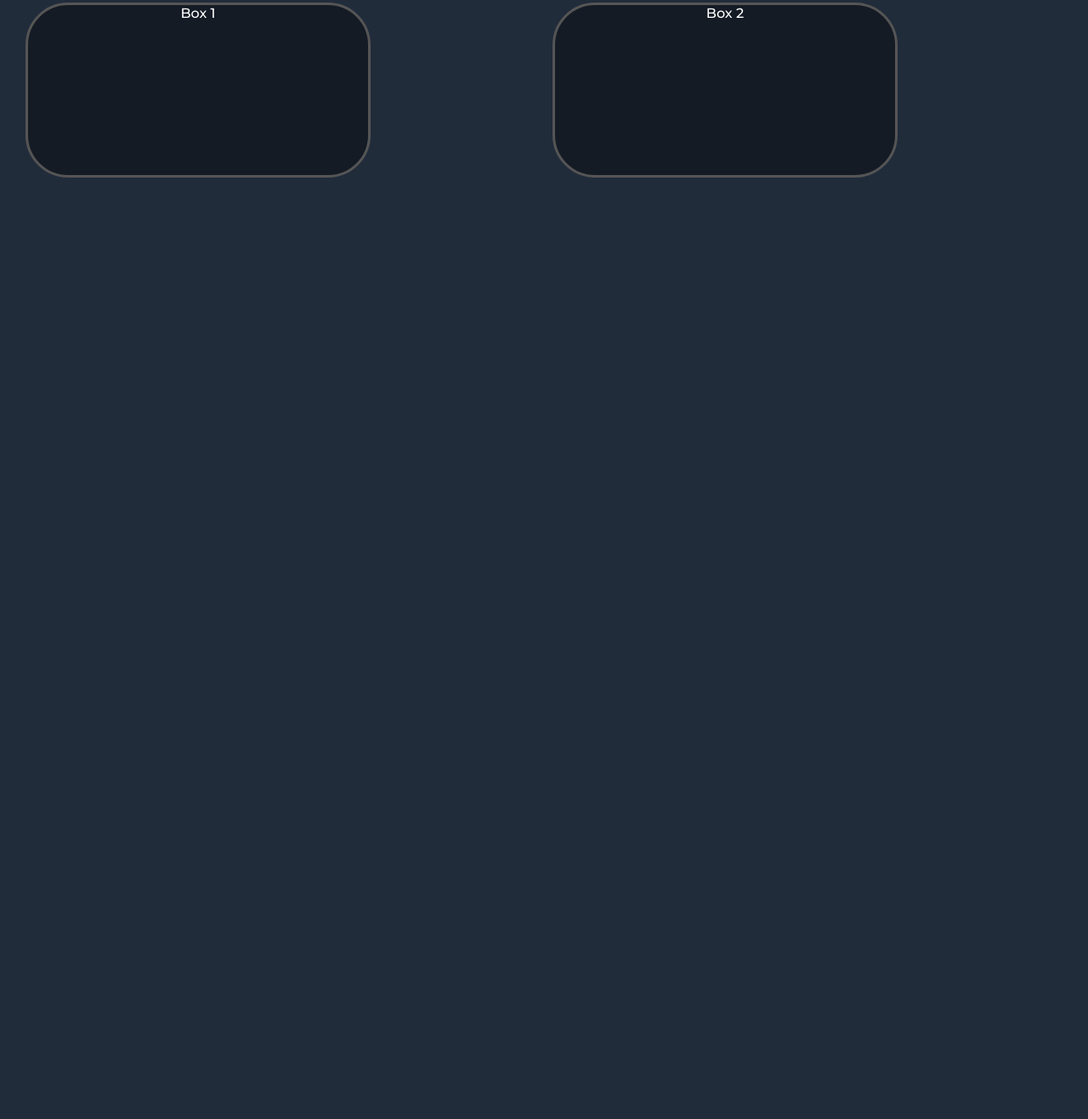
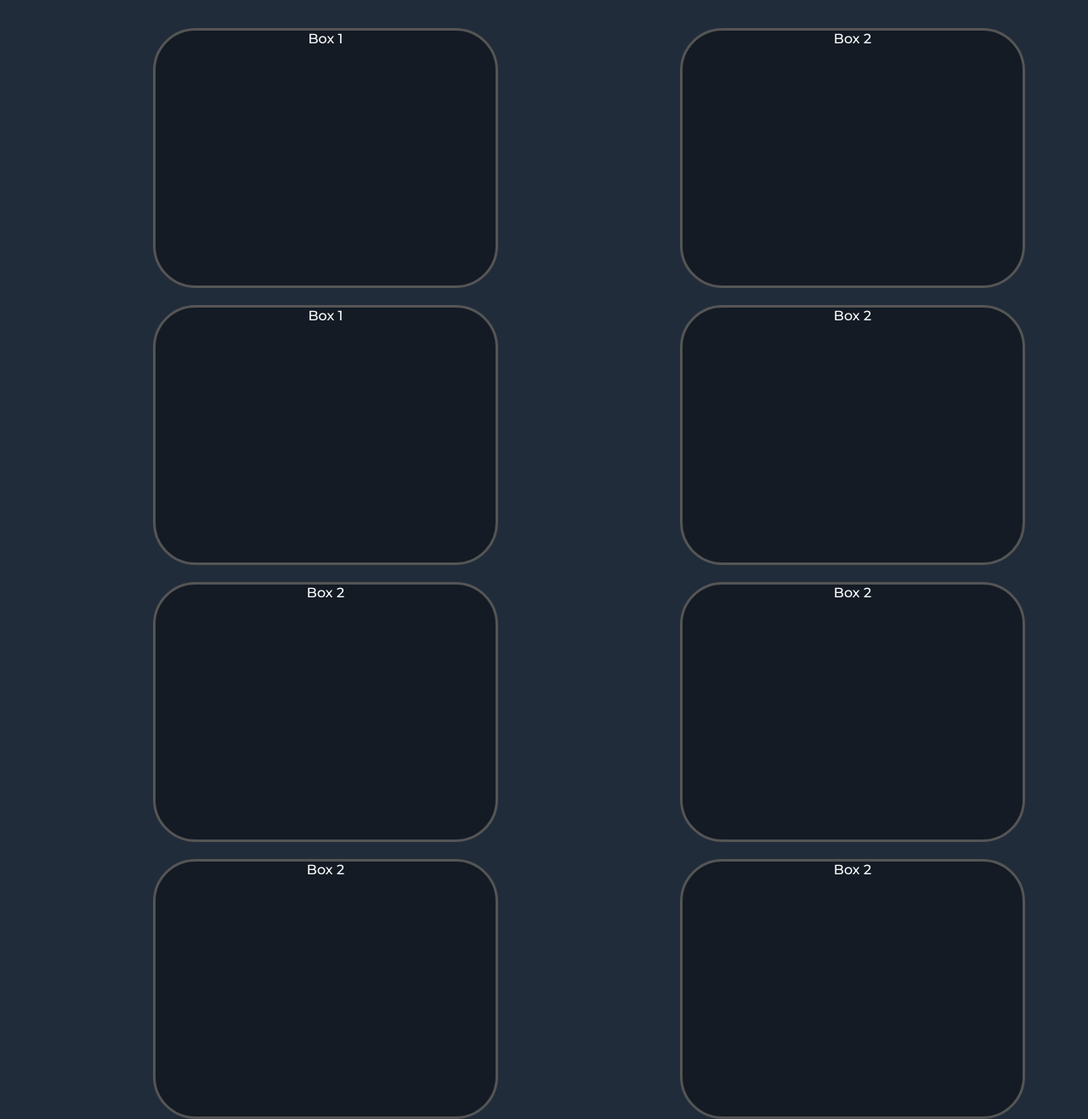
Before and after one commit to harryg15/Lap1_Community_Page_Project, a plain HTML site: page client/index.html in a window 1280 px wide. Shown: the part 117-1434 px from the top of the page at 85% size. Before the commit the page ends 800 px from the top, so only its background shows below. Drawn offline with Linux system fonts and the light colour scheme.

Commit message:
adding these files

```diff
--- a/client/index.css
+++ b/client/index.css
@@ -6,11 +6,25 @@
     margin: 10px;
     padding: 20px;
     /* grid-template-columns: 1fr 1fr; */
-    grid-template-columns: repeat(auto-fit, minmax(19rem, 1fr));
+    grid-template-columns: repeat(auto-fit, minmax(25rem, 1fr));
     grid-gap: 20px;
 }
 
 .formbox1 {
+    height: 300px;
+    width: 400px;
+    text-align: center;
+    border: solid rgb(85, 85, 85);
+    background-color: #141b25;
+    border-radius: 50px;
+    color: #ffffff;
+    position: relative;
+    left: 150px;
+    top:30px
+
+}
+
+/* .formbox2 {
     height: 200px;
     width: 400px;
     text-align: center;
@@ -18,14 +32,4 @@
     background-color: #141b25;
     border-radius: 50px;
     color: #ffffff;
-}
-
-.formbox2 {
-    height: 200px;
-    width: 400px;
-    text-align: center;
-    border: solid rgb(85, 85, 85);
-    background-color: #141b25;
-    border-radius: 50px;
-    color: #ffffff;
-}
+} */
--- a/client/index.html
+++ b/client/index.html
@@ -37,7 +37,14 @@
 
     <div class="wrapper">
          <div class="formbox1">Box 1</div>
-         <div class="formbox2">Box 2</div>
+         <div class="formbox1">Box 2</div>
+         <div class="formbox1">Box 1</div>
+         <div class="formbox1">Box 2</div>
+         <div class="formbox1">Box 2</div>
+         <div class="formbox1">Box 2</div>
+         <div class="formbox1">Box 2</div>
+         <div class="formbox1">Box 2</div>
+
     </div>
 
 
```
